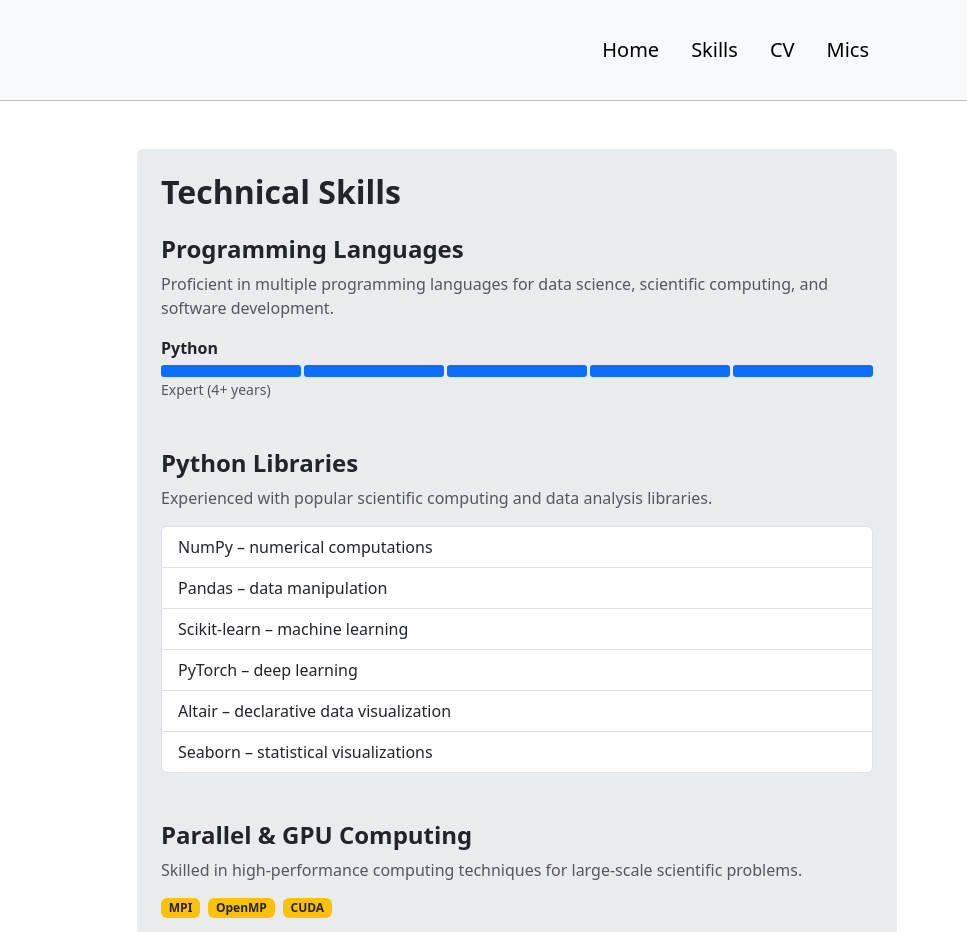
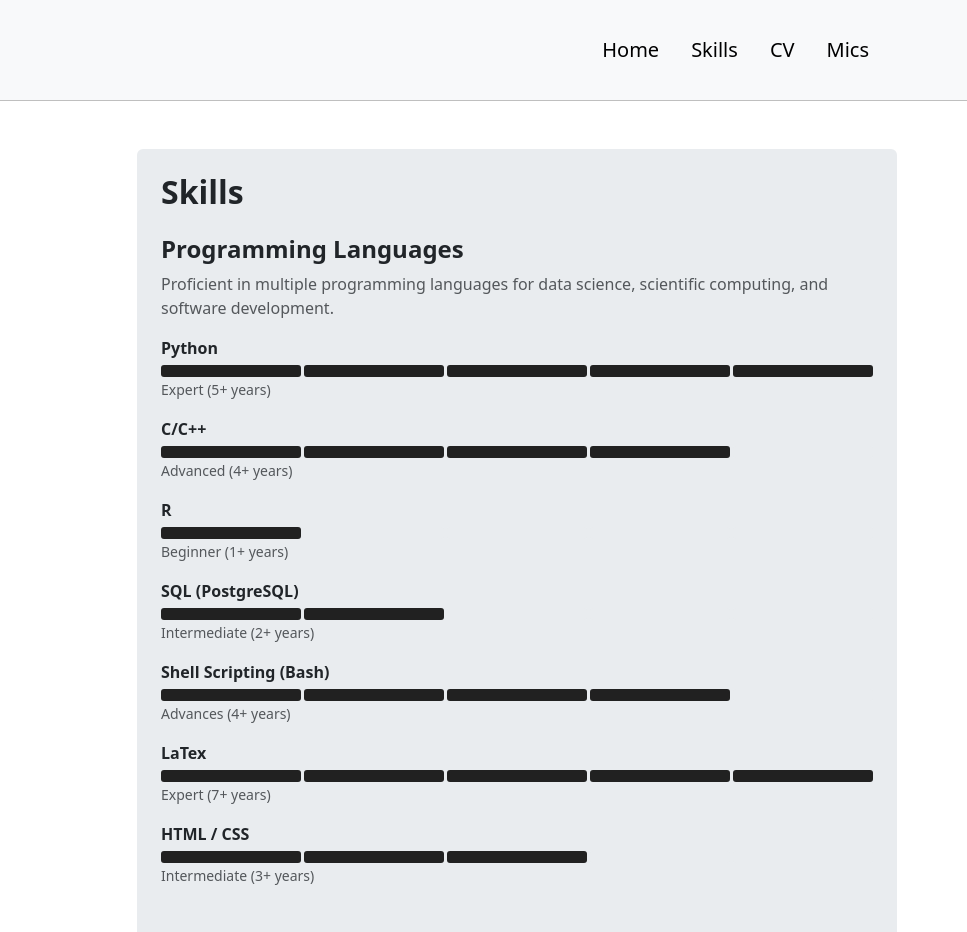
Before and after one commit to eurus08/eurus08.github.io, a plain HTML site: page pages/skills.html in a window 1280 px wide. Shown: the top 932 px of the page, 313-1280 px from the left. Drawn offline with nearby package versions, Linux system fonts and the light colour scheme.

Commit message:
Add programming languages

```diff
--- a/pages/skills.html
+++ b/pages/skills.html
@@ -56,7 +56,7 @@
     <div class="container my-5">
         <div class="row">
 
-<!-- Sidebar -->
+            <!-- Sidebar -->
             <aside class="col-md-3 col-lg-3 p-4 ">
 
 
@@ -138,7 +138,8 @@
 
             <!-- Main Content -->
             <main class="col-md-8 col-lg-8 p-4 bg-body-secondary rounded">
-                <h2 class="fw-bold mb-4">Technical Skills</h2>
+                <h2 class="fw-bold mb-4">Skills</h2>
+
 
                 <!-- Programming Languages -->
                 <section class="mb-5">
@@ -155,7 +156,79 @@
                             <div class="filled"></div>
                             <div class="filled"></div>
                         </div>
-                        <small class="text-muted">Expert (4+ years)</small>
+                        <small class="text-muted">Expert (5+ years)</small>
+                    </div>
+
+                    <div class="mb-3">
+                        <label class="fw-bold">C/C++</label>
+                        <div class="level-bar">
+                            <div class="filled"></div>
+                            <div class="filled"></div>
+                            <div class="filled"></div>
+                            <div class="filled"></div>
+                            <div></div>
+                        </div>
+                        <small class="text-muted">Advanced (4+ years)</small>
+                    </div>
+
+                    <div class="mb-3">
+                        <label class="fw-bold">R</label>
+                        <div class="level-bar">
+                            <div class="filled"></div>
+                            <div></div>
+                            <div></div>
+                            <div></div>
+                            <div></div>
+                        </div>
+                        <small class="text-muted">Beginner (1+ years)</small>
+                    </div>
+
+                    <div class="mb-3">
+                        <label class="fw-bold">SQL (PostgreSQL)</label>
+                        <div class="level-bar">
+                            <div class="filled"></div>
+                            <div class="filled"></div>
+                            <div></div>
+                            <div></div>
+                            <div></div>
+                        </div>
+                        <small class="text-muted">Intermediate (2+ years)</small>
+                    </div>
+
+                    <div class="mb-3">
+                        <label class="fw-bold">Shell Scripting (Bash)</label>
+                        <div class="level-bar">
+                            <div class="filled"></div>
+                            <div class="filled"></div>
+                            <div class="filled"></div>
+                            <div class="filled"></div>
+                            <div></div>
+                        </div>
+                        <small class="text-muted">Advances (4+ years)</small>
+                    </div>
+
+                    <div class="mb-3">
+                        <label class="fw-bold">LaTex</label>
+                        <div class="level-bar">
+                            <div class="filled"></div>
+                            <div class="filled"></div>
+                            <div class="filled"></div>
+                            <div class="filled"></div>
+                            <div class="filled"></div>
+                        </div>
+                        <small class="text-muted">Expert (7+ years)</small>
+                    </div>
+
+                    <div class="mb-3">
+                        <label class="fw-bold">HTML / CSS</label>
+                        <div class="level-bar">
+                            <div class="filled"></div>
+                            <div class="filled"></div>
+                            <div class="filled"></div>
+                            <div></div>
+                            <div></div>
+                        </div>
+                        <small class="text-muted">Intermediate (3+ years)</small>
                     </div>
 
                 </section>
@@ -169,7 +242,7 @@
                         <li class="list-group-item">Pandas – data manipulation</li>
                         <li class="list-group-item">Scikit-learn – machine learning</li>
                         <li class="list-group-item">PyTorch – deep learning</li>
-                        <li class="list-group-item">Altair – declarative data visualization</li>
+                        <li class="list-group-item">Altair – Interactive data visualization</li>
                         <li class="list-group-item">Seaborn – statistical visualizations</li>
                     </ul>
                 </section>
@@ -177,7 +250,7 @@
                 <!-- Parallel & GPU Computing -->
                 <section class="mb-5">
                     <h4 class="fw-bold">Parallel & GPU Computing</h4>
-                    <p class="text-muted">Skilled in high-performance computing techniques for large-scale scientific
+                    <p class="text-muted">Skilled in high-performance computing API's for large-scale scientific
                         problems.</p>
                     <div class="d-flex flex-wrap gap-2">
                         <span class="badge bg-warning text-dark">MPI</span>
@@ -194,6 +267,7 @@
                     <ul class="list-group">
                         <li class="list-group-item">Git & GitHub</li>
                         <li class="list-group-item">SPSS – statistical analysis</li>
+                        <li class="list-group-item">MATLAB – System Simulation</li>
                     </ul>
                 </section>
             </main>
--- a/style.css
+++ b/style.css
@@ -96,5 +96,5 @@ nav {
 }
 
 .level-bar .filled {
-  background: #0d6efd;
+  background: #212121;
 }
```
